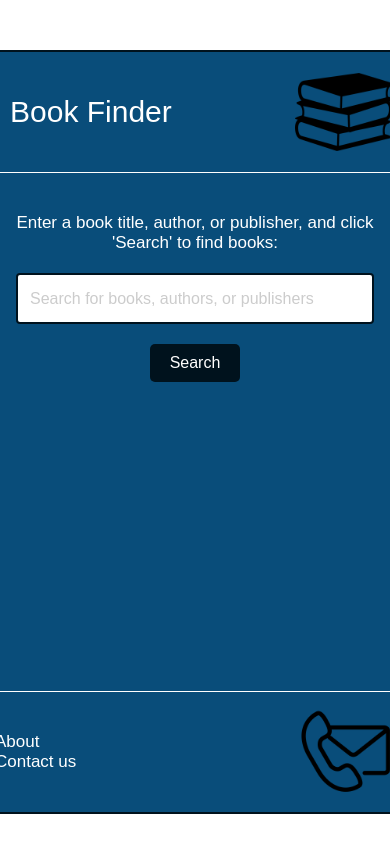
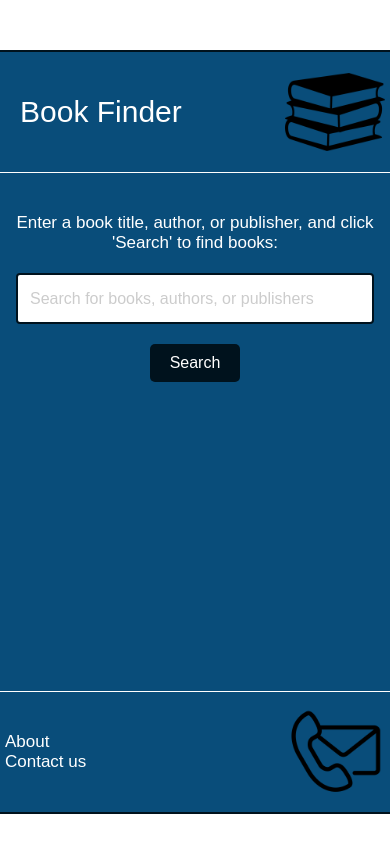
Before and after one commit to bayanwafa/AssignmentAPI, a website: page index.html in a window 390 px wide. Drawn offline with Linux system fonts and the light colour scheme.

Commit message:
media query

```diff
--- a/styles.css
+++ b/styles.css
@@ -20,7 +20,7 @@ body {
 /* Styling for the main container */
 .phone {
     background-color: #094d7a;
-    width: 420px;
+    max-width: 400px;
     height: 760px;
     border: 2px solid #00121d;
     border-radius: 0.5rem;
@@ -160,3 +160,14 @@ body {
     width: 100px;
     height: 100px;
 }
+
+
+/* @media query for screens smaller than 600px (e.g., mobile devices) */
+@media screen and (max-width: 600px) {
+
+    html,
+    body {
+        max-width: 100%;
+        overflow-x: hidden;
+    }
+}
```
